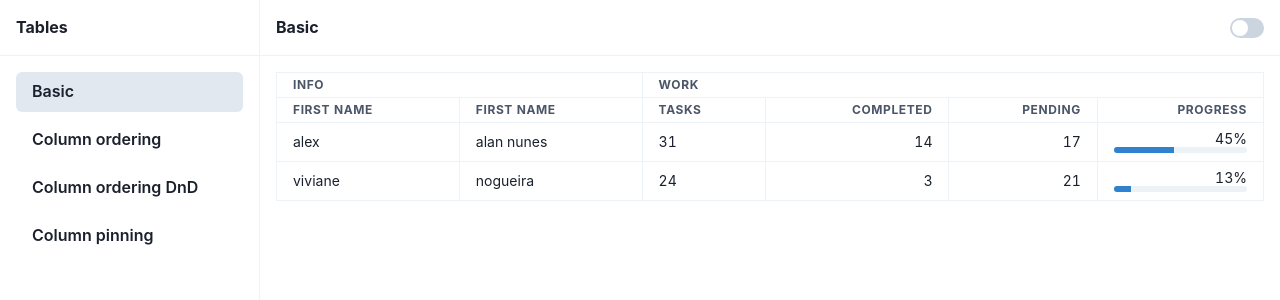
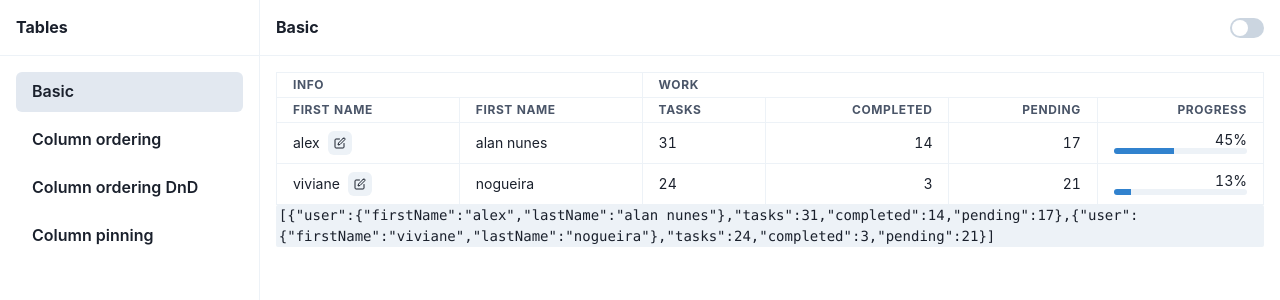
Before and after one commit to alexalannunes/react-table-examples, a React (Create React App) app: page / in a window 1280 px wide. Shown: the top 300 px of the page. Built offline with nearby package versions, Linux system fonts and the light colour scheme.

Commit message:
feat: editable row

```diff
--- a/src/tables/basic.tsx
+++ b/src/tables/basic.tsx
@@ -1,5 +1,10 @@
+import { EditIcon } from "@chakra-ui/icons";
 import {
+  Code,
   Flex,
+  HStack,
+  IconButton,
+  Input,
   Progress,
   Table,
   Tbody,
@@ -15,7 +20,61 @@ import {
   getCoreRowModel,
   useReactTable,
 } from "@tanstack/react-table";
+import { useMemo, useState } from "react";
 
+function EditableCell({
+  initial,
+  rowIndex,
+  columnId,
+  setData,
+}: {
+  initial: string;
+  rowIndex: number;
+  columnId: string;
+  setData: React.Dispatch<React.SetStateAction<IPerson[]>>;
+}) {
+  const [value, setValue] = useState(initial);
+  const [isEditing, setIsEditing] = useState(false);
+
+  const handleBlur = () => {
+    setData((prev) => {
+      return prev.map((item, index) => {
+        if (index === rowIndex) {
+          return {
+            ...prev[index],
+            user: {
+              ...item.user,
+              firstName: value,
+            },
+          };
+        }
+        return item;
+      });
+    });
+    setIsEditing(false);
+  };
+  if (!isEditing) {
+    return (
+      <HStack>
+        <Text>{value}</Text>
+        <IconButton
+          aria-label="Edit"
+          size="xs"
+          icon={<EditIcon />}
+          onClick={() => setIsEditing(true)}
+        />
+      </HStack>
+    );
+  }
+  return (
+    <Input
+      size="sm"
+      value={value}
+      onBlur={handleBlur}
+      onChange={(e) => setValue(e.target.value)}
+    />
+  );
+}
 interface IPerson {
   user: {
     firstName: string;
@@ -53,12 +112,25 @@ const isNumeric = (columnId: string) => {
   return ["completed", "pending", "progress"].includes(columnId);
 };
 
-const columns = [
+export function BasicTable() {
+  const [items, setItems] = useState(() => data);
+  const columns = useMemo(() => {
+    return [
       columnHelper.group({
         header: "Info",
         columns: [
           columnHelper.accessor("user.firstName", {
-        cell: (info) => info.getValue(),
+            cell: (info) => {
+              const initial = info.getValue() as string;
+              return (
+                <EditableCell
+                  rowIndex={info.row.index}
+                  columnId={info.column.id}
+                  initial={initial}
+                  setData={setItems}
+                />
+              );
+            },
             header: "First name",
           }),
           columnHelper.accessor("user.lastName", {
@@ -102,15 +174,18 @@ const columns = [
         ],
       }),
     ];
-
-export function BasicTable() {
+  }, []);
   const table = useReactTable({
-    data,
+    data: items,
     columns,
     getCoreRowModel: getCoreRowModel(),
+    meta: {
+      canEdit: true,
+    },
   });
 
   return (
+    <>
       <Table variant="simple" size="sm">
         <Thead>
           {table.getHeaderGroups().map((headerGroup) => (
@@ -144,5 +219,7 @@ export function BasicTable() {
           ))}
         </Tbody>
       </Table>
+      <Code>{JSON.stringify(items)}</Code>
+    </>
   );
 }
```
Lines whose indentation alone changed are shown as unchanged.
